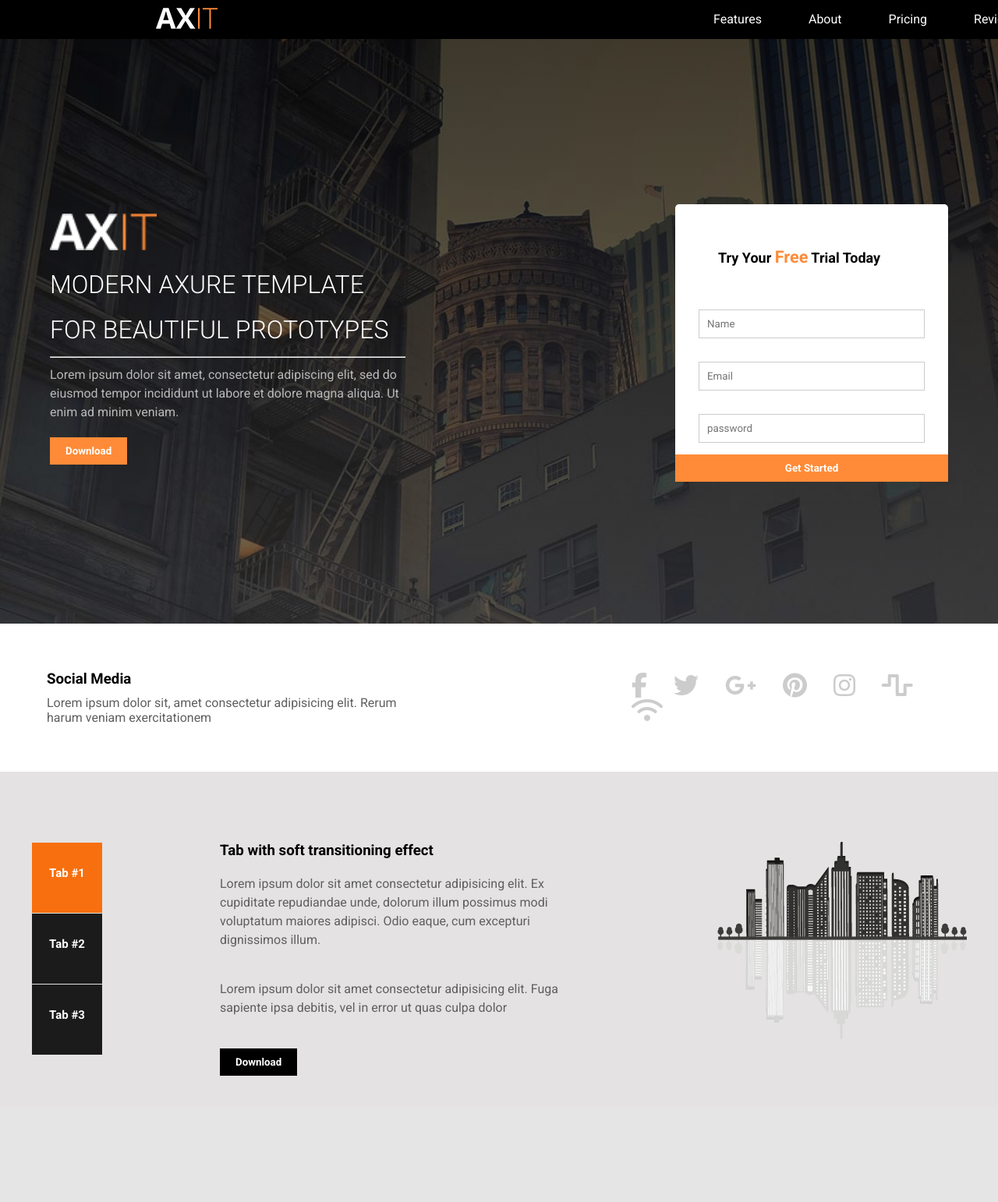
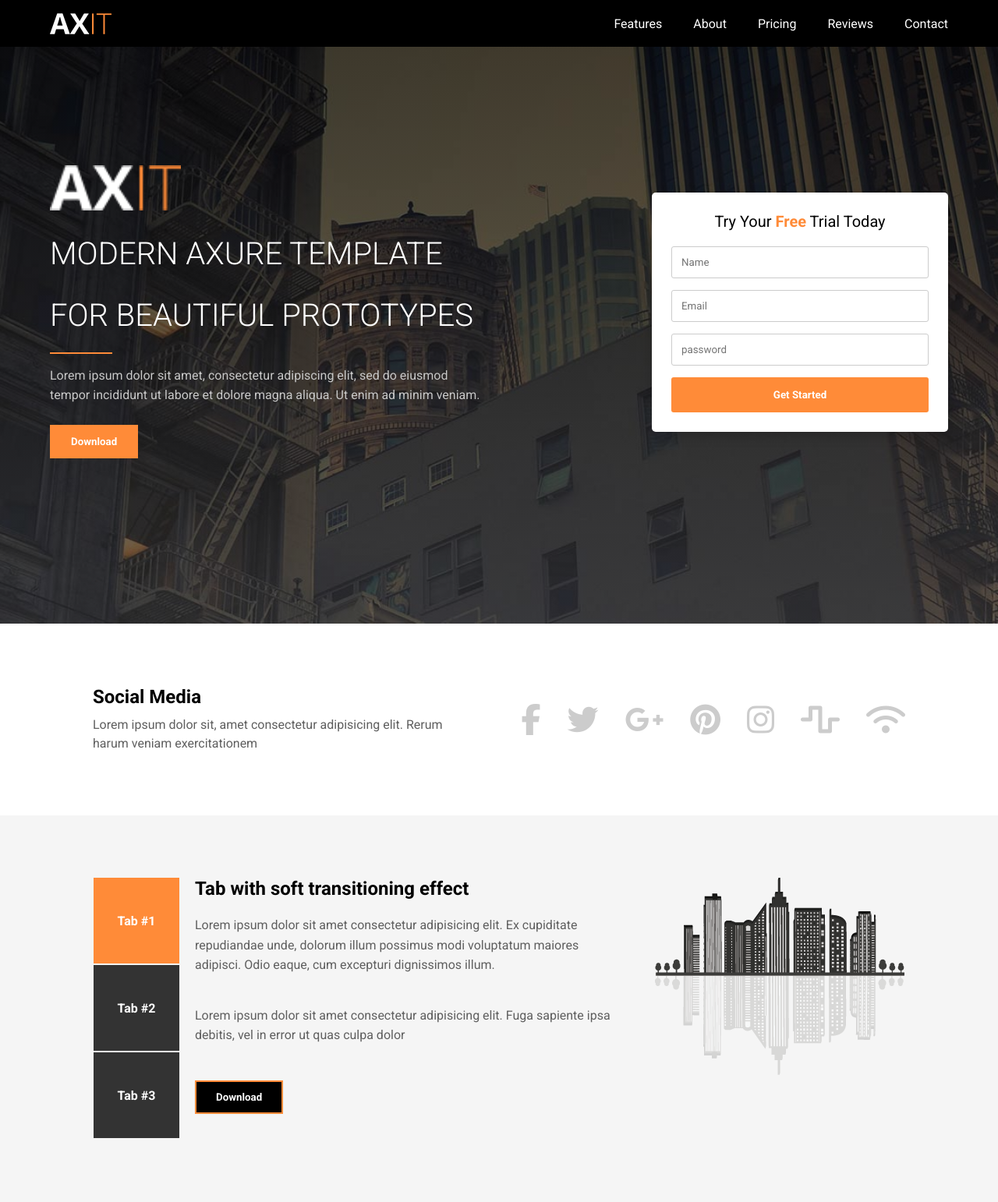
Before and after one commit to mariamhabashi/NTI-Summer-Training, a PHP site: page /AXIT/index.html in a window 1280 px wide. Shown: the whole page at 78% size. Before the commit the page ends 1380 px from the top, so only its background shows below. Run offline with PHP 8.4, Linux system fonts and the light colour scheme; some libraries are stand-ins or nearby versions.

Commit message:
Media Query added

```diff
--- a/Day5/AXIT/css/style.css
+++ b/Day5/AXIT/css/style.css
@@ -4,211 +4,389 @@
     box-sizing: border-box;
     font-family: "Roboto", sans-serif;
 }
-.container{
-    width: 1170px;
-    margin-left: 200px;
-    margin-right: auto;
+
+body {
+
+    overflow-x: hidden;
 }
-.container ul{
-    margin-left: 130px;
+
+.container {
+    max-width: 1170px;
+    width: 90%;
+    margin: 0 auto;
 }
-.right ul li{
-    padding-right: 60px;
-}
-.right li:hover a{
-    color: #FF8B38;
-}
+
+/* Header */
 header {
     background-color: black;
-    overflow: hidden;
-    height: 50px;
+    height: 60px;
     position: fixed;
+    width: 100%;
+    top: 0;
+    left: 0;
+    z-index: 1000;
+    display: flex;
+    align-items: center;
 }
 
-header .left {
-    width: 50%;
-    float: left;
-    padding-top: 10px;
+header .container {
+    display: flex;
+    justify-content: space-between;
+    align-items: center;
+}
 
-}
-span{
-    color: #FF8B38;
-    font-size: larger;
-}
-header .right {
-        float: left;
-        width: 50%;
+header .left img {
+    display: block;
+    max-height: 40px;
 }
 
 header .right ul {
-    list-style: none;}
+    list-style: none;
+    display: flex;
+}
 
 header .right ul li {
-    float: left;
-    padding-top: 15px;
+    margin-left: 40px;
 }
 
 header .right ul li a {
     color: white;
     text-decoration: none;
+    transition: color 0.3s ease;
 }
 
-main h1{
-    font-size: 48px;
+header .right li:hover a {
+    color: #FF8B38;
+}
+
+/* Main Hero Section */
+main {
+    display: flex;
+    align-items: center;
+    justify-content: space-between;
+    min-height: 100vh;
+    background-image: linear-gradient(rgba(0, 0, 0, 0.5), rgba(90, 90, 90, 0.37)),
+        url("../imgs/banner.jpg");
+    background-size: cover;
+    background-position: center center;
+    padding: 100px 5%;
+}
+
+main .left {
+    flex: 1;
+    max-width: 600px;
+    padding-right: 40px;
+}
+
+.description {
+    margin-top: 20px;
+    line-height: 1.6;
+}
+
+.description h3 {
+    font-weight: 300;
+    font-size: 2.5rem;
+    margin-bottom: 15px;
+    color: white;
+}
+
+.description hr {
+    width: 80px;
+    border-color: #FF8B38;
+    border-style: solid;
+    border-width: 2px 0 0 0;
+}
+
+.description p {
+    margin-top: 15px;
+    color: rgb(200, 200, 200);
+}
+
+.download-btn {
+    margin-top: 25px;
+    padding: 12px 25px;
+    background-color: #FF8B38;
+    border: 2px solid #FF8B38;
+    color: white;
+    font-weight: bold;
+    cursor: pointer;
+    transition: background-color 0.3s, color 0.3s;
+}
+
+.download-btn:hover {
+    background-color: transparent;
+    color: #FF8B38;
+}
+
+/* Form on the right */
+main .right {
+    width: 100%;
+    max-width: 380px;
+    background-color: white;
+    color: black;
+    padding: 25px;
+    border-radius: 5px;
+    box-shadow: 0 5px 15px rgba(0,0,0,0.2);
+}
+
+main .right h2 {
+    font-size: 1.25rem;
+    margin-bottom: 20px;
+    text-align: center;
+    font-weight: normal;
+}
+
+main .right h2 span {
+    color: #FF8B38;
     font-weight: bold;
 }
 
-main{
-    display: flex;
-    height: 100vh;
-    background-image:linear-gradient(rgba(0, 0, 0, 0.5), rgba(90, 90, 90, 0.37)),
-    url("../imgs/banner.jpg");
-    background-size: cover;
-    padding: 0 5%;
-    padding-top: 50px;
-}
-main .left{
-    margin-top: 20px;
-    flex: 1;
-    display: flex;
-    flex-direction: column;
-    justify-content: center;
-}
-.description{
-    margin-top: 20px;
-    line-height: 1.5;
-}
-.description h3{
-    font-weight: 300;
-    font-size:xx-large;
-    margin-bottom: 10px;
-    color: white;
-}
-.description p{
-    margin-top: 10px;
-    color: rgb(185, 185, 185);
-}
-main .right{
-    width: 350px;
-    background-color: white;
-    color: black;
-    padding: 30px;
-    border-radius: 5px;
-    align-self: center;
-    margin-top: 30px;
-    margin-left: 30%;
-    position: relative;
-}
-main .right h2 {
-    font-size: 18px;
-    margin-bottom: 20px;
-    padding: 25px;
-    align-items: center;
-}
-main .right form input{
-      padding: 10px;
-      margin: 10px 0;
+main .right form input {
+    padding: 12px;
     border: 1px solid #ccc;
     width: 100%;
-      margin-bottom: 20px;
+    margin-bottom: 15px;
+    border-radius: 3px;
 }
-.get-started{
+
+.get-started {
     background-color: #FF8B38;
     border: none;
-      padding: 10px;
+    padding: 15px;
     color: white;
     width: 100%;
     cursor: pointer;
     font-weight: bold;
-      position: absolute;
-
-      bottom: 0;
-      left: 0;
-}
-.get-started:hover{
-    background-color: rgb(160, 104, 0);
-}
-.download-btn {
-    margin-top: 20px;
-    padding: 10px 20px;
-    background-color: #FF8B38;
-    border: none;
-    color: white;
-    font-weight: bold;
-    cursor: pointer;
-}
-.download-btn:hover {
-    background-color: #9e9e9ea4;
+    border-radius: 3px;
+    transition: background-color 0.3s;
 }
 
-/*Social Media*/
-.social-media{
-     display: flex;
-     align-items: center;
-     padding: 60px;
-}
-.social-media .left{
-    padding-right: 200px;
-}
-.social-media .right{
-    padding-left: 100px;
-}
-.social-media p{
-    width: 450px;
-    color: #5f5f5f;
-    margin-top: 10px;
+.get-started:hover {
+    background-color: #e07121;
 }
 
-.icons i{
+/* Social Media Section */
+.social-media {
+    display: flex;
+    justify-content: space-between;
+    align-items: center;
+    padding: 80px 5%;
+    max-width: 1170px;
+    margin: 0 auto;
+}
+
+.social-media .left {
+    flex: 1;
+    max-width: 450px;
+}
+
+.social-media .left h3 {
+    font-size: 1.5rem;
+    margin-bottom: 10px;
+}
+
+.social-media .left p {
+    color: #5f5f5f;
+    line-height: 1.5;
+}
+
+.social-media .right {
+    flex: 1;
+    text-align: right;
+}
+
+.icons i {
     color: #ccc;
     cursor: pointer;
-    margin-right: 30px;
-    font-size:xx-large;
+    margin-left: 30px;
+    font-size: 2.5rem;
+    transition: color 0.3s;
 }
-.icons i:hover{
+
+.icons i:hover {
     color: #FF8B38;
 }
-/*tabs section*/
-.tabs-container{
+
+/* Tabs Section */
+.tabs-container {
     display: flex;
     flex-direction: row;
     justify-content: center;
-    padding: 40px;
-    background-color: #e4e2e2;
+    align-items: flex-start;
+    padding: 80px 5%;
+    background-color: #f5f5f5;
 }
-.tabs-content-column{
-    width: 80%;
-    padding-left:150px;
+
+.tabs {
+    margin-right: 20px;
 }
-.tabs-content-column h3{
-    margin-top: 50px;
+
+.tabs-column h3 {
+    width: 110px;
+    height: 110px;
+    padding: 15px;
+    margin-bottom: 2px;
+    color: white;
+    font-size: 1rem;
+    text-align: center;
+    display: flex;
+    align-items: center;
+    justify-content: center;
+    cursor: pointer;
+}
+
+.tabs-column .active {
+    background-color: #FF8B38;
+}
+
+.tabs-column .unactive {
+    background-color: #333333;
+}
+
+.tabs-content {
+    flex: 1;
+    max-width: 550px;
+}
+
+.tabs-content-column h3 {
+    font-size: 1.5rem;
     margin-bottom: 20px;
 }
-.tabs-content-column p{
+
+.tabs-content-column p {
     margin-bottom: 20px;
     color: #5f5f5f;
-    line-height: 1.5;
+    line-height: 1.6;
 }
-.tabs{
-    padding-top: 50px;
+
+.img-column {
+    margin-left: 40px;
 }
-.img-column{
-     padding-top: 50px;
+.img-column img{
+    max-width: 100%;
+    height: auto;
 }
-.tabs-column h3{
+
+/*Media Query*/
+@media (max-width: 1188px) {
+    .container {
+        width: 990px;
+        margin-left: auto;
+        margin-right: auto;
+    }
+
+    header .container ul {
+        margin-left: 0;
+    }
+
+    .right ul li {
+        padding-right: 30px;
+    }
+
+    main .right {
+        margin-left: 10%;
+    }
+
+    .social-media .left {
+        padding-right: 100px;
+    }
+    .social-media .right {
+        padding-left: 50px;
+    }
+}
+
+@media (max-width: 1008px) {
+    .container {
+        width: 768px;
+    }
+
+    main {
+        flex-direction: column;
+        height: auto;
+        padding-top: 100px;
+        padding-bottom: 50px;
+        text-align: center;
+    }
+    main .left {
+        width: 100%;
+        order: 1;
+    }
+    main .left .description hr {
+      margin: 15px auto;
+    }
+
+    main .right {
+        width: 80%;
+        margin: 40px auto 0 auto;
+        order: 2;
+    }
+    main .right form {
+        padding-bottom: 60px;
+    }
+
+    .social-media {
+        flex-direction: column;
+        text-align: center;
+    }
+    .social-media .left, .social-media .right {
+        padding: 0;
+        width: 100%;
+    }
+    .social-media .left {
+        margin-bottom: 30px;
+    }
+    .social-media .left p {
+        width: 100%;
+    }
+
+    .tabs-container {
+        flex-direction: column;
+        align-items: center;
+    }
+    .tabs-content-column {
+        width: 100%;
+        padding-left: 0;
+        text-align: center;
+    }
+    .img-column {
+        display: none;
+    }
+}
+
+@media (max-width: 790px) {
+    .container {
+        width: 90%;
+    }
+
+    header .right {
+        display: none;
+    }
+    header .container {
+        justify-content: center;
+    }
+
+    main .right {
+        width: 100%;
+    }
+
+    .description h3 {
+        font-size: xx-large;
+    }
+
+    .icons i {
+        font-size: xx-large;
+        margin: 10px;
+    }
+
+    .tabs {
+      padding-top: 0;
+    }
+    .tabs-column {
+      display: flex;
+    }
+    .tabs-column h3 {
       width: 90px;
       height: 90px;
-    padding: 10px;
-    padding-top: 30px;
-    margin: 1px;
-    color: white;
-    font-size: 15px;
-    text-align: center;
+      margin: 5px;
     }
-.tabs-column .active{
-    background-color: #f76f0f;
 }
-.tabs-column .unactive{
-    background-color: #1b1b1b;
-}
-/*Sublist section*/
```
Lines whose indentation alone changed are shown as unchanged.
